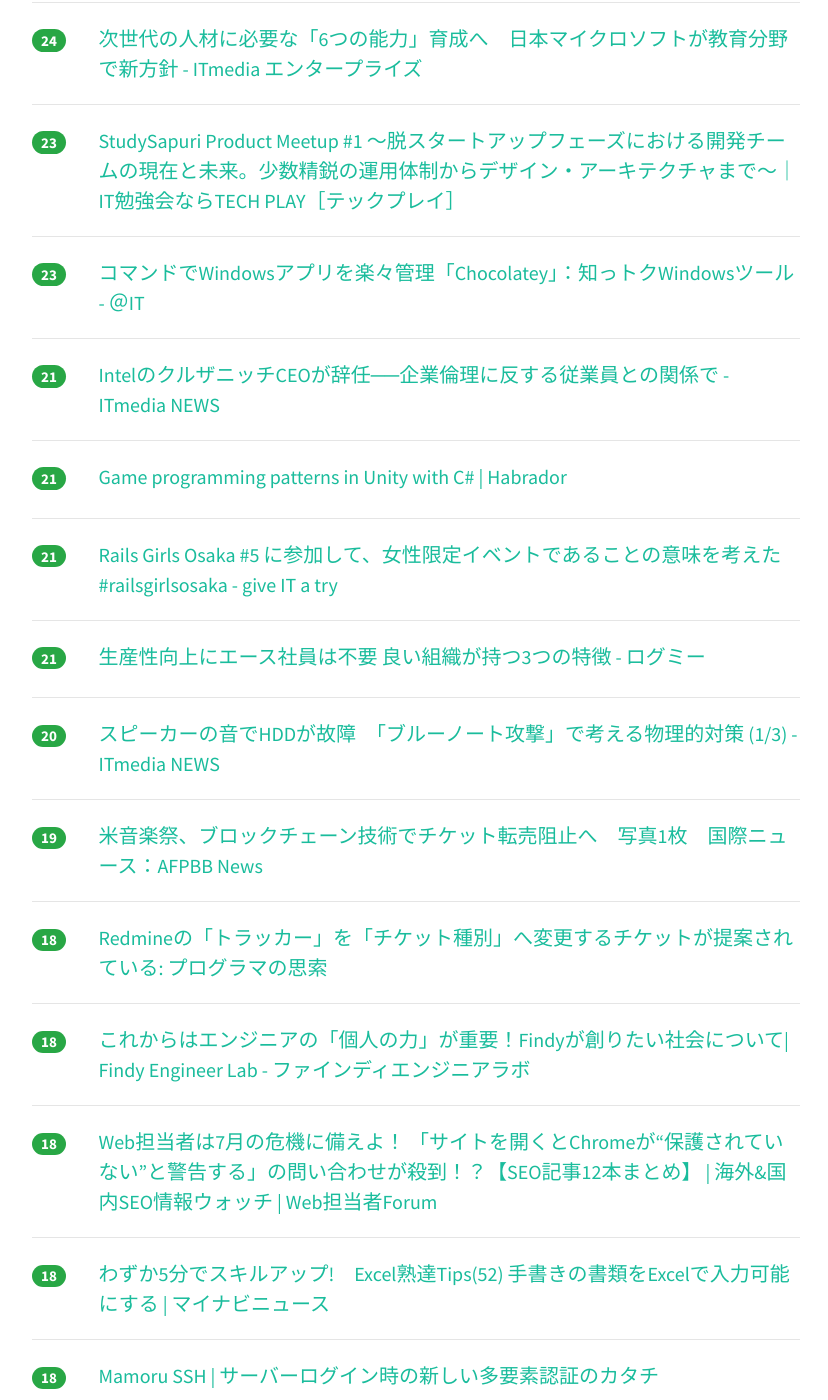
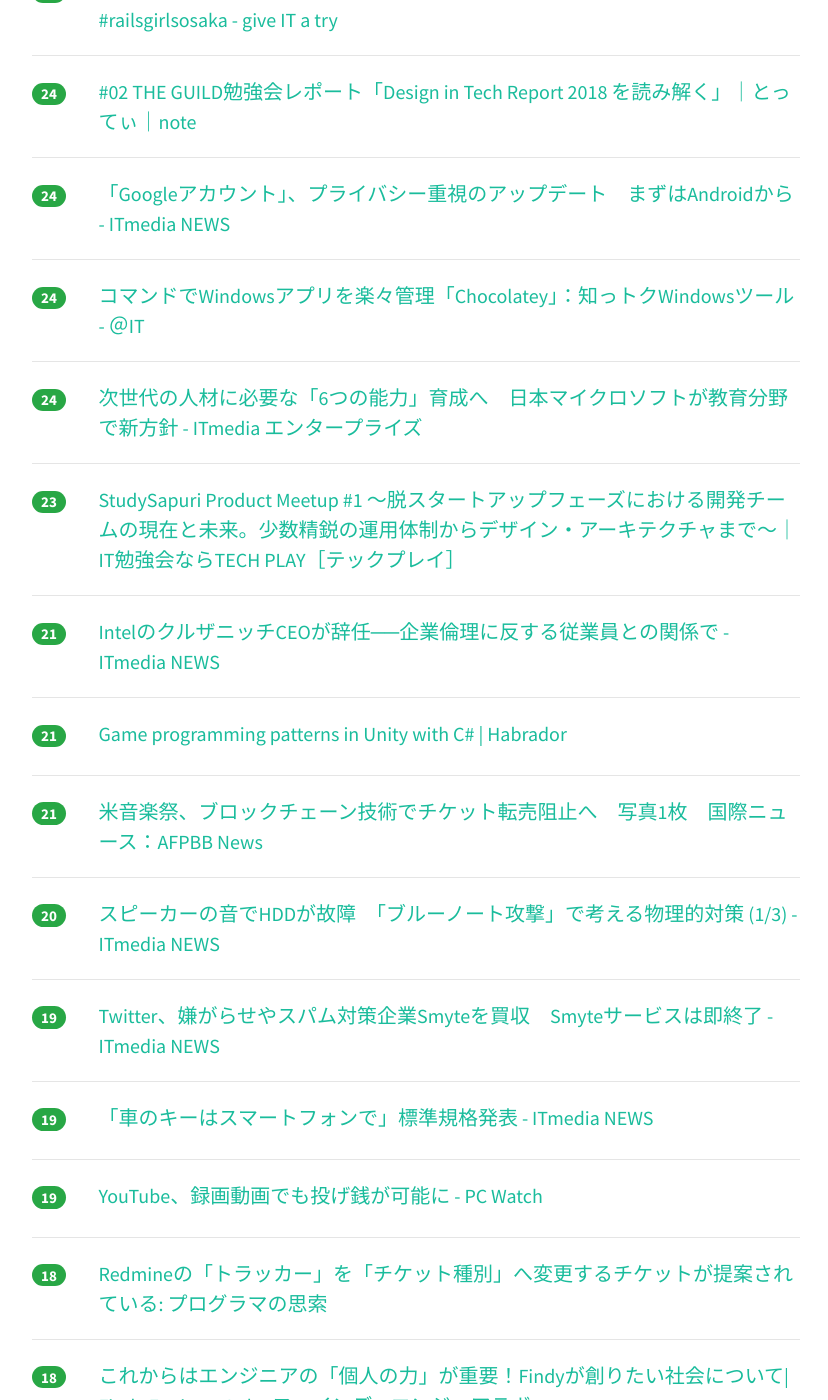
Before and after one commit to yatta47/hatena-matome-site, a Jekyll site: the page built from _posts/2018-06-22-hatena.md, in a window 1280 px wide and 1400 px high, scrolled down 2829 px. Shown: the whole window, without its empty margins (224-1052 px from the left). Built offline with Jekyll 4.4.1, drawn with Linux system fonts in a browser that asks for light colours; nearby versions of some CDN libraries; some of the changed text lies outside the part shown.

Commit message:
Updated 2018-06-22

```diff
--- a/_posts/2018-06-22-hatena.md
+++ b/_posts/2018-06-22-hatena.md
@@ -1,43 +1,48 @@
 ---
 layout: post
 title:  "2018-06-22 はてぶIT"
-date:   2018-06-22 20:02:08
+date:   2018-06-22 21:01:31
 tags: [it-hotentry]
 ---
-74 件のデータあり
+78 件のデータあり
 
 <hr><div class="row">
-<div class="col-1"><span class="badge badge-pill badge-success h2">444</span></div>
+<div class="col-1"><span class="badge badge-pill badge-success h2">446</span></div>
 <div class="col-11"><a href='https://togetter.com/li/1239493' target='_blank'>「全額弁償なら22万5000円」オーダーメイドで彫刻までしたiPhoneが盗まれたのでGPSで犯人宅特定し突入するも悲しすぎる結末に - Togetter</a></div>
 </div>
 <hr>
 <div class="row">
-<div class="col-1"><span class="badge badge-pill badge-success h2">414</span></div>
+<div class="col-1"><span class="badge badge-pill badge-success h2">441</span></div>
 <div class="col-11"><a href='https://togetter.com/li/1239625' target='_blank'>炎上 女性エンジニアが少ないとやる気が出ない問題で波紋「懲戒解雇されてほしい、エンジニアやめろ」など批判 - Togetter</a></div>
 </div>
 <hr>
 <div class="row">
-<div class="col-1"><span class="badge badge-pill badge-success h2">324</span></div>
+<div class="col-1"><span class="badge badge-pill badge-success h2">363</span></div>
 <div class="col-11"><a href='http://www.atmarkit.co.jp/ait/articles/1806/22/news036.html' target='_blank'>Microsoft、オープンソースの自動UIテストスクリプトツール「WinAppDriver UI Recorder」を公開：自動UIテストのスクリプトを簡単に作成できる - ＠IT</a></div>
 </div>
 <hr>
 <div class="row">
-<div class="col-1"><span class="badge badge-pill badge-success h2">310</span></div>
+<div class="col-1"><span class="badge badge-pill badge-success h2">333</span></div>
 <div class="col-11"><a href='https://gigazine.net/news/20180622-create-anime-characters-with-gan/' target='_blank'>写真をアニメキャラクターに変換できる技術が登場 - GIGAZINE</a></div>
 </div>
 <hr>
 <div class="row">
-<div class="col-1"><span class="badge badge-pill badge-success h2">136</span></div>
+<div class="col-1"><span class="badge badge-pill badge-success h2">143</span></div>
 <div class="col-11"><a href='http://www.itmedia.co.jp/news/articles/1806/22/news016.html' target='_blank'>「RTによる画像トリミングで著作人格権侵害」　知財高裁判決の意味と影響　弁護士が解説 - ITmedia NEWS</a></div>
 </div>
 <hr>
 <div class="row">
-<div class="col-1"><span class="badge badge-pill badge-success h2">103</span></div>
+<div class="col-1"><span class="badge badge-pill badge-success h2">113</span></div>
 <div class="col-11"><a href='https://coliss.com/articles/build-websites/operation/javascript/js-add-css-animation-delighters.html' target='_blank'>実装がどんどん簡単になっている！スクロールに連動するCSSアニメーションを与えるスクリプト -Delighters | コリス</a></div>
 </div>
 <hr>
 <div class="row">
-<div class="col-1"><span class="badge badge-pill badge-success h2">79</span></div>
+<div class="col-1"><span class="badge badge-pill badge-success h2">87</span></div>
+<div class="col-11"><a href='https://about.yahoo.co.jp/info/notice/180622.html' target='_blank'>当社社員の講演における不適切表現のお詫び - ヤフー株式会社</a></div>
+</div>
+<hr>
+<div class="row">
+<div class="col-1"><span class="badge badge-pill badge-success h2">83</span></div>
 <div class="col-11"><a href='http://mizchi.hatenablog.com/entry/2018/06/22/085010' target='_blank'>新技術の紹介する際の「魂が震える」テキストのパターン - mizchi's blog</a></div>
 </div>
 <hr>
@@ -47,7 +52,7 @@ tags: [it-hotentry]
 </div>
 <hr>
 <div class="row">
-<div class="col-1"><span class="badge badge-pill badge-success h2">70</span></div>
+<div class="col-1"><span class="badge badge-pill badge-success h2">77</span></div>
 <div class="col-11"><a href='https://qiita.com/k-okina/items/06366888409e73dfe70f' target='_blank'>2018年Vue.jsとVuexを使ってる人に提案するコンポーネントの分類と設計パターン</a></div>
 </div>
 <hr>
@@ -57,7 +62,7 @@ tags: [it-hotentry]
 </div>
 <hr>
 <div class="row">
-<div class="col-1"><span class="badge badge-pill badge-success h2">47</span></div>
+<div class="col-1"><span class="badge badge-pill badge-success h2">49</span></div>
 <div class="col-11"><a href='https://punchdrunker.hatenablog.jp/entry/2018/06/21/230722' target='_blank'>ミクシィに在職しています - カメラのローン払い切るまで死なないブログ</a></div>
 </div>
 <hr>
@@ -102,13 +107,18 @@ tags: [it-hotentry]
 </div>
 <hr>
 <div class="row">
-<div class="col-1"><span class="badge badge-pill badge-success h2">31</span></div>
-<div class="col-11"><a href='http://www.itmedia.co.jp/news/articles/1806/21/news127.html' target='_blank'>セブン、スマホ決済の新会社「セブン・ペイ」設立　19年春にサービス提供へ - ITmedia NEWS</a></div>
+<div class="col-1"><span class="badge badge-pill badge-success h2">33</span></div>
+<div class="col-11"><a href='https://logmi.jp/83609' target='_blank'>生産性向上にエース社員は不要 良い組織が持つ3つの特徴 - ログミー</a></div>
 </div>
 <hr>
 <div class="row">
-<div class="col-1"><span class="badge badge-pill badge-success h2">30</span></div>
+<div class="col-1"><span class="badge badge-pill badge-success h2">32</span></div>
 <div class="col-11"><a href='https://developer.medley.jp/entry/2018/06/22/130000' target='_blank'>社内勉強会TechLunchで"JavaScript ASTことはじめ"という発表をしました - Medley Developer Blog</a></div>
+</div>
+<hr>
+<div class="row">
+<div class="col-1"><span class="badge badge-pill badge-success h2">31</span></div>
+<div class="col-11"><a href='http://www.itmedia.co.jp/news/articles/1806/21/news127.html' target='_blank'>セブン、スマホ決済の新会社「セブン・ペイ」設立　19年春にサービス提供へ - ITmedia NEWS</a></div>
 </div>
 <hr>
 <div class="row">
@@ -127,6 +137,11 @@ tags: [it-hotentry]
 </div>
 <hr>
 <div class="row">
+<div class="col-1"><span class="badge badge-pill badge-success h2">25</span></div>
+<div class="col-11"><a href='http://blog.jnito.com/entry/2018/06/22/122119' target='_blank'>Rails Girls Osaka #5 に参加して、女性限定イベントであることの意味を考えた #railsgirlsosaka - give IT a try</a></div>
+</div>
+<hr>
+<div class="row">
 <div class="col-1"><span class="badge badge-pill badge-success h2">24</span></div>
 <div class="col-11"><a href='https://note.mu/tottie/n/n3a82d6fe8257' target='_blank'>#02 THE GUILD勉強会レポート「Design in Tech Report 2018 を読み解く」｜とってぃ｜note</a></div>
 </div>
@@ -138,17 +153,17 @@ tags: [it-hotentry]
 <hr>
 <div class="row">
 <div class="col-1"><span class="badge badge-pill badge-success h2">24</span></div>
+<div class="col-11"><a href='http://www.atmarkit.co.jp/ait/articles/1806/22/news026.html' target='_blank'>コマンドでWindowsアプリを楽々管理「Chocolatey」：知っトクWindowsツール - ＠IT</a></div>
+</div>
+<hr>
+<div class="row">
+<div class="col-1"><span class="badge badge-pill badge-success h2">24</span></div>
 <div class="col-11"><a href='http://www.itmedia.co.jp/enterprise/articles/1806/22/news032.html' target='_blank'>次世代の人材に必要な「6つの能力」育成へ　日本マイクロソフトが教育分野で新方針 - ITmedia エンタープライズ</a></div>
 </div>
 <hr>
 <div class="row">
 <div class="col-1"><span class="badge badge-pill badge-success h2">23</span></div>
 <div class="col-11"><a href='https://techplay.jp/event/680406' target='_blank'>StudySapuri Product Meetup #1 〜脱スタートアップフェーズにおける開発チームの現在と未来。少数精鋭の運用体制からデザイン・アーキテクチャまで～｜IT勉強会ならTECH PLAY［テックプレイ］</a></div>
-</div>
-<hr>
-<div class="row">
-<div class="col-1"><span class="badge badge-pill badge-success h2">23</span></div>
-<div class="col-11"><a href='http://www.atmarkit.co.jp/ait/articles/1806/22/news026.html' target='_blank'>コマンドでWindowsアプリを楽々管理「Chocolatey」：知っトクWindowsツール - ＠IT</a></div>
 </div>
 <hr>
 <div class="row">
@@ -163,12 +178,7 @@ tags: [it-hotentry]
 <hr>
 <div class="row">
 <div class="col-1"><span class="badge badge-pill badge-success h2">21</span></div>
-<div class="col-11"><a href='http://blog.jnito.com/entry/2018/06/22/122119' target='_blank'>Rails Girls Osaka #5 に参加して、女性限定イベントであることの意味を考えた #railsgirlsosaka - give IT a try</a></div>
-</div>
-<hr>
-<div class="row">
-<div class="col-1"><span class="badge badge-pill badge-success h2">21</span></div>
-<div class="col-11"><a href='https://logmi.jp/83609' target='_blank'>生産性向上にエース社員は不要 良い組織が持つ3つの特徴 - ログミー</a></div>
+<div class="col-11"><a href='http://www.afpbb.com/articles/-/3179591' target='_blank'>米音楽祭、ブロックチェーン技術でチケット転売阻止へ　写真1枚　国際ニュース：AFPBB News</a></div>
 </div>
 <hr>
 <div class="row">
@@ -178,7 +188,17 @@ tags: [it-hotentry]
 <hr>
 <div class="row">
 <div class="col-1"><span class="badge badge-pill badge-success h2">19</span></div>
-<div class="col-11"><a href='http://www.afpbb.com/articles/-/3179591' target='_blank'>米音楽祭、ブロックチェーン技術でチケット転売阻止へ　写真1枚　国際ニュース：AFPBB News</a></div>
+<div class="col-11"><a href='http://www.itmedia.co.jp/news/articles/1806/22/news107.html' target='_blank'>Twitter、嫌がらせやスパム対策企業Smyteを買収　Smyteサービスは即終了 - ITmedia NEWS</a></div>
+</div>
+<hr>
+<div class="row">
+<div class="col-1"><span class="badge badge-pill badge-success h2">19</span></div>
+<div class="col-11"><a href='http://www.itmedia.co.jp/news/articles/1806/22/news097.html' target='_blank'>「車のキーはスマートフォンで」標準規格発表 - ITmedia NEWS</a></div>
+</div>
+<hr>
+<div class="row">
+<div class="col-1"><span class="badge badge-pill badge-success h2">19</span></div>
+<div class="col-11"><a href='https://pc.watch.impress.co.jp/docs/news/1129110.html' target='_blank'>YouTube、録画動画でも投げ銭が可能に - PC Watch</a></div>
 </div>
 <hr>
 <div class="row">
@@ -207,8 +227,8 @@ tags: [it-hotentry]
 </div>
 <hr>
 <div class="row">
-<div class="col-1"><span class="badge badge-pill badge-success h2">17</span></div>
-<div class="col-11"><a href='http://www.itmedia.co.jp/news/articles/1806/22/news107.html' target='_blank'>Twitter、嫌がらせやスパム対策企業Smyteを買収　Smyteサービスは即終了 - ITmedia NEWS</a></div>
+<div class="col-1"><span class="badge badge-pill badge-success h2">18</span></div>
+<div class="col-11"><a href='https://jp.techcrunch.com/2018/06/22/2018-06-21-twitter-smytes-customers/' target='_blank'>Twitterの暴挙に怒りの声続々 | TechCrunch Japan</a></div>
 </div>
 <hr>
 <div class="row">
@@ -224,16 +244,6 @@ tags: [it-hotentry]
 <div class="row">
 <div class="col-1"><span class="badge badge-pill badge-success h2">16</span></div>
 <div class="col-11"><a href='https://japan.cnet.com/article/35121299/' target='_blank'>ミクシィの森田社長が書類送検--子会社が商標法違反の疑い - CNET Japan</a></div>
-</div>
-<hr>
-<div class="row">
-<div class="col-1"><span class="badge badge-pill badge-success h2">16</span></div>
-<div class="col-11"><a href='http://www.itmedia.co.jp/news/articles/1806/22/news097.html' target='_blank'>「車のキーはスマートフォンで」標準規格発表 - ITmedia NEWS</a></div>
-</div>
-<hr>
-<div class="row">
-<div class="col-1"><span class="badge badge-pill badge-success h2">16</span></div>
-<div class="col-11"><a href='https://pc.watch.impress.co.jp/docs/news/1129110.html' target='_blank'>YouTube、録画動画でも投げ銭が可能に - PC Watch</a></div>
 </div>
 <hr>
 <div class="row">
@@ -277,11 +287,6 @@ tags: [it-hotentry]
 </div>
 <hr>
 <div class="row">
-<div class="col-1"><span class="badge badge-pill badge-success h2">12</span></div>
-<div class="col-11"><a href='https://about.yahoo.co.jp/info/notice/180622.html' target='_blank'>当社社員の講演における不適切表現のお詫び - ヤフー株式会社</a></div>
-</div>
-<hr>
-<div class="row">
 <div class="col-1"><span class="badge badge-pill badge-success h2">11</span></div>
 <div class="col-11"><a href='https://mamoru-secure.com/push/' target='_blank'>Mamoru PUSH | プッシュ通知型2要素認証</a></div>
 </div>
@@ -312,6 +317,11 @@ tags: [it-hotentry]
 </div>
 <hr>
 <div class="row">
+<div class="col-1"><span class="badge badge-pill badge-success h2">9</span></div>
+<div class="col-11"><a href='https://www.fastgrow.jp/articles/netflix-technology' target='_blank'>ヒット作はデータから生まれる。巨大エンタメ企業「Netflix」、“テクノロジー企業”としての顔 | FastGrow</a></div>
+</div>
+<hr>
+<div class="row">
 <div class="col-1"><span class="badge badge-pill badge-success h2">8</span></div>
 <div class="col-11"><a href='http://www.nedo.go.jp/news/press/AA5_100977.html' target='_blank'>NEDO:世界最高水準の低消費電力化を実現するAI半導体向け「脳型情報処理回路」を開発</a></div>
 </div>
@@ -333,7 +343,7 @@ tags: [it-hotentry]
 <hr>
 <div class="row">
 <div class="col-1"><span class="badge badge-pill badge-success h2">8</span></div>
-<div class="col-11"><a href='https://www.fastgrow.jp/articles/netflix-technology' target='_blank'>ヒット作はデータから生まれる。巨大エンタメ企業「Netflix」、“テクノロジー企業”としての顔 | FastGrow</a></div>
+<div class="col-11"><a href='https://news.yahoo.co.jp/byline/kuriharakiyoshi/20180622-00086829/' target='_blank'>日本人個人発明家が3D Touch機能に関してアップルに特許侵害訴訟(栗原潔) - 個人 - Yahoo!ニュース</a></div>
 </div>
 <hr>
 <div class="row">
@@ -362,8 +372,18 @@ tags: [it-hotentry]
 </div>
 <hr>
 <div class="row">
+<div class="col-1"><span class="badge badge-pill badge-success h2">6</span></div>
+<div class="col-11"><a href='https://piro.sakura.ne.jp/latest/blosxom/topics/2018-06-22_women.htm' target='_blank'>Latest topics > 女性エンジニア少ない問題を解決する話、の何が問題なのか - outsider reflex</a></div>
+</div>
+<hr>
+<div class="row">
 <div class="col-1"><span class="badge badge-pill badge-success h2">5</span></div>
 <div class="col-11"><a href='http://www.itmedia.co.jp/news/articles/1806/21/news034_2.html' target='_blank'>メディアの変化で「音楽コンテンツの命」はどう変わったのか (2/3) - ITmedia NEWS</a></div>
+</div>
+<hr>
+<div class="row">
+<div class="col-1"><span class="badge badge-pill badge-success h2">5</span></div>
+<div class="col-11"><a href='http://sgryjp.hatenablog.jp/entry/2018/06/21/123934' target='_blank'>GolangのSSL/TLS機能は自前実装らしい - sgryjpの日記</a></div>
 </div>
 <hr>
 <div class="row">
@@ -372,7 +392,7 @@ tags: [it-hotentry]
 </div>
 <hr>
 <div class="row">
-<div class="col-1"><span class="badge badge-pill badge-success h2">0</span></div>
-<div class="col-11"><a href='https://jp.techcrunch.com/2018/06/22/2018-06-21-twitter-smytes-customers/' target='_blank'>Twitterの暴挙に怒りの声続々 | TechCrunch Japan</a></div>
+<div class="col-1"><span class="badge badge-pill badge-success h2">4</span></div>
+<div class="col-11"><a href='https://iphone-mania.jp/news-216528/' target='_blank'>スパイク・ジョーンズ監督のHomePodのCM、カンヌライオンズのグランプリを受賞 - iPhone Mania</a></div>
 </div>
 <hr>
```
